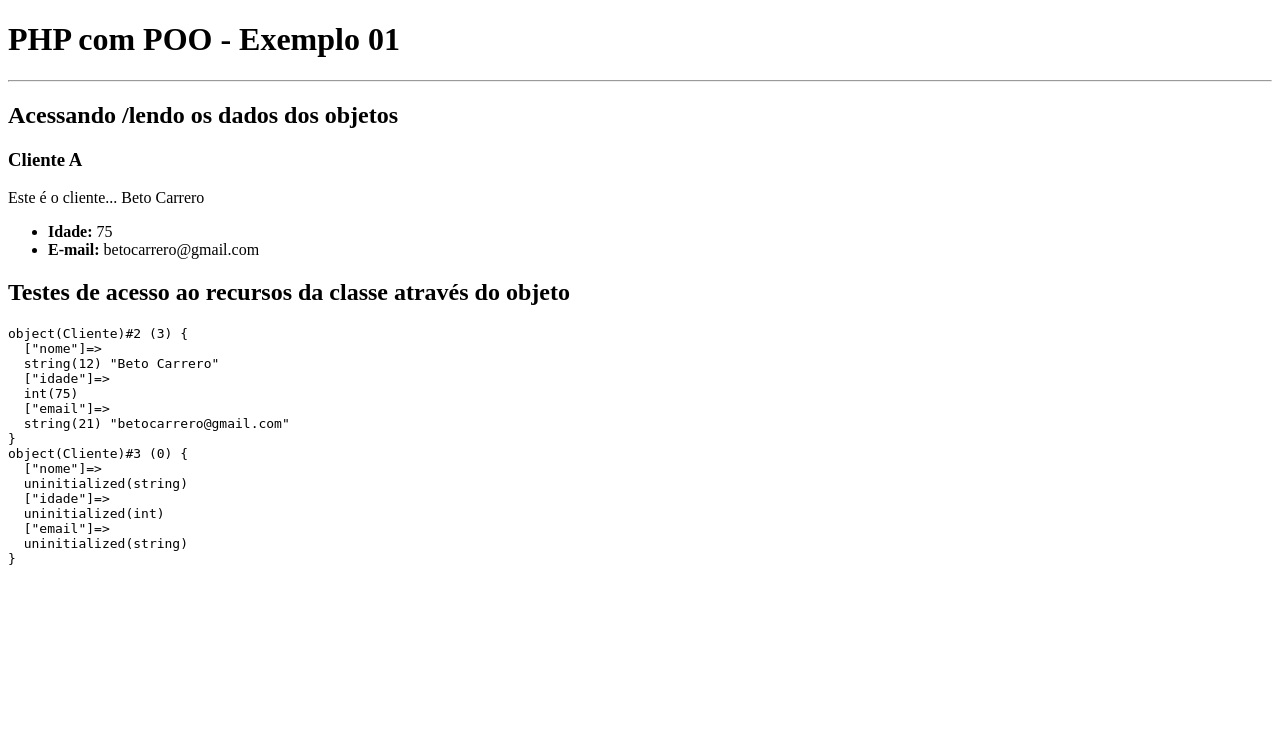
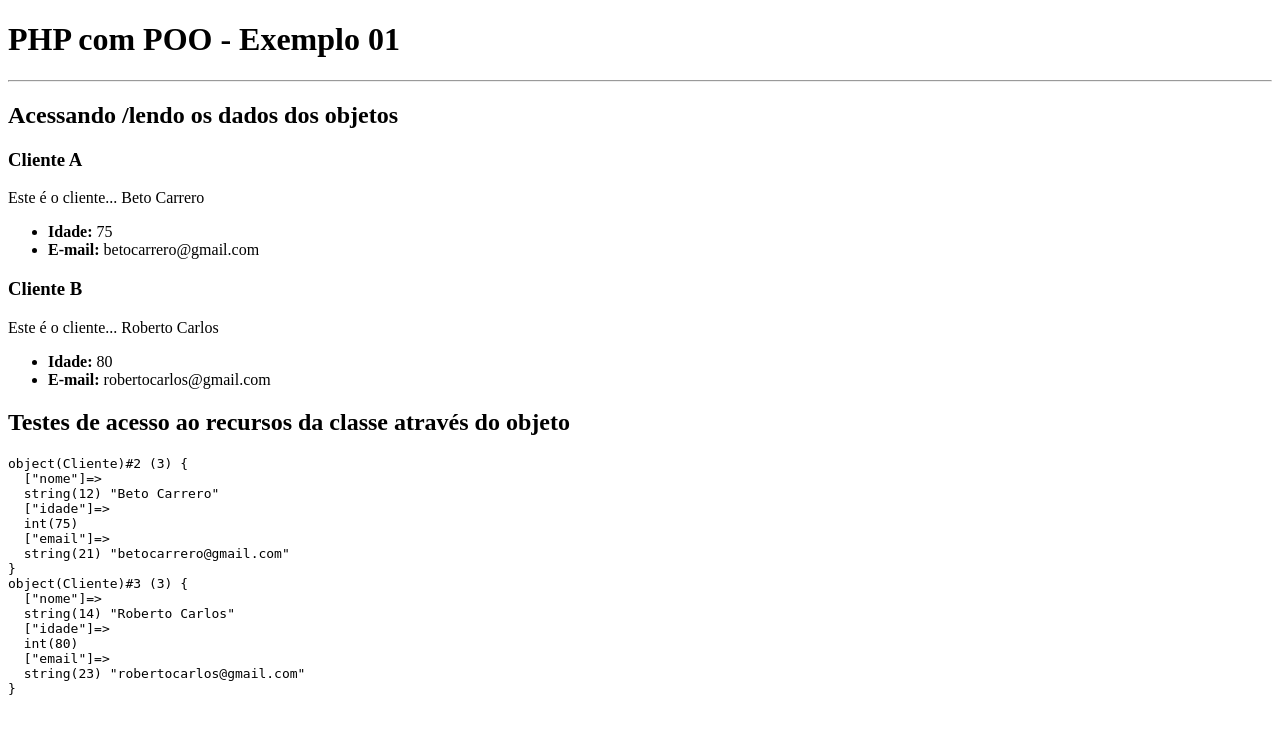
Before and after one commit to VanessaBaldin1/aulasphp-poo, a PHP site: page / in a window 1280 px wide. Shown: the top 734 px of the page. Run offline with PHP 8.4, Linux system fonts and the light colour scheme.

Commit message:
Inicializa e acessa clienteB

```diff
--- a/index.php
+++ b/index.php
@@ -23,6 +23,10 @@ $clienteA->nome = "Beto Carrero";
 $clienteA->idade = 75;
 $clienteA->email = "betocarrero@gmail.com";
 
+$clienteB->nome = "Roberto Carlos";
+$clienteB->idade = 80;
+$clienteB->email = "robertocarlos@gmail.com";
+
 ?>
 
 <h2>Acessando /lendo os dados dos objetos</h2>
@@ -36,7 +40,14 @@ $clienteA->email = "betocarrero@gmail.com";
     <li><b>E-mail:</b> <?=$clienteA->email?> </li>
 </ul>
 
-
+<h3>Cliente B</h3>
+<div>
+  <?=$clienteB->exibirDados()?>
+</div>
+<ul>
+    <li><b>Idade:</b> <?=$clienteB->idade?> </li>
+    <li><b>E-mail:</b> <?=$clienteB->email?> </li>
+</ul>
 
 <h2>Testes de acesso ao recursos da classe através do objeto</h2>
 <pre><?=var_dump($clienteA, $clienteB)?></pre>
```
